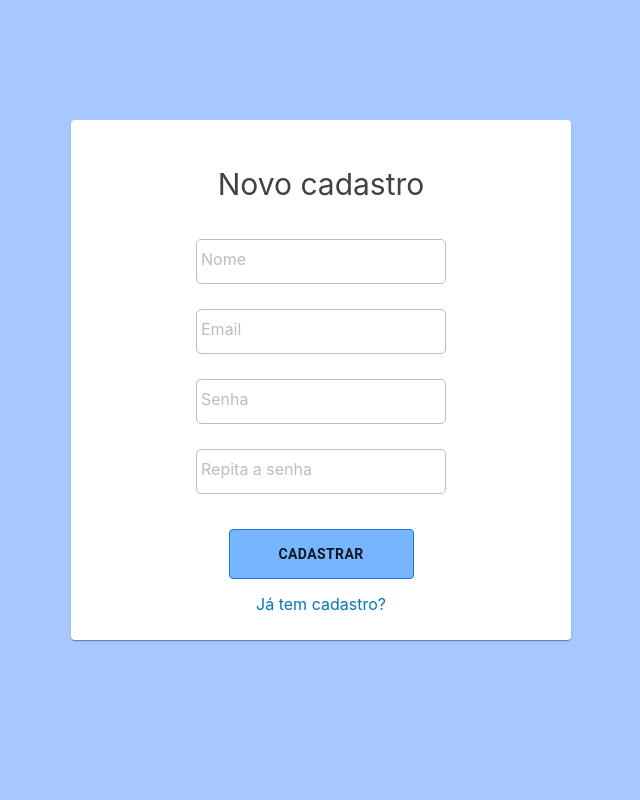
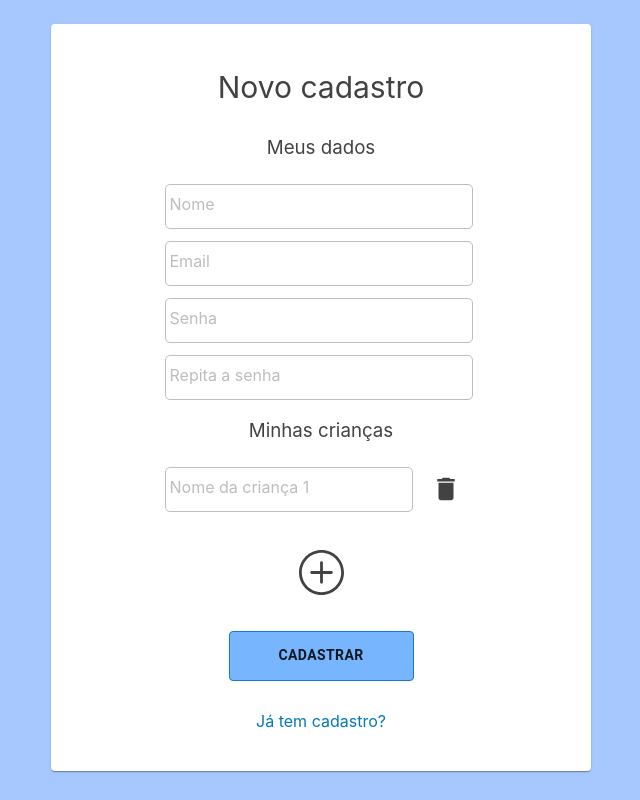
Before and after one commit to Game-Time-Control/Game-Time-Control.github.io, a React (Create React App) app: page /register in a window 1280 px wide. Shown: the whole page, without its empty margins (319-959 px from the left). Built offline with nearby package versions, Linux system fonts and the light colour scheme.

Commit message:
now in register is possible added more children

```diff
--- a/src/components/header/header.component.jsx
+++ b/src/components/header/header.component.jsx
@@ -52,9 +52,9 @@ export default function Header() {
                     <Typography className={classes.title} variant="h6" noWrap>
 
                     </Typography>
-                    <IconButton component={Link} to='/settings'>
-                        <Settings className={classes.icons}/>
-                    </IconButton>
+                    {/*<IconButton component={Link} to='/settings'>*/}
+                    {/*    <Settings className={classes.icons}/>*/}
+                    {/*</IconButton>*/}
                     <IconButton component={Button} onClick={onLogOut}>
                         <LogOut className={classes.icons}/>
                     </IconButton>
--- a/src/pages/child-config/child-config.component.jsx
+++ b/src/pages/child-config/child-config.component.jsx
@@ -416,7 +416,7 @@ export default function ChildConfigPage(props) {
             <AppBar position="static">
                 <Tabs value={value} onChange={handleChange} aria-label="simple tabs example" centered>
                     <Tab label="Calendário" {...a11yProps(0)} />
-                    <Tab label="Jogos" {...a11yProps(1)} />
+                    {/*<Tab label="Jogos" {...a11yProps(1)} />*/}
                 </Tabs>
             </AppBar>
             <ChildConfig value={value} index={tabs.CHILD} CHILD={tabs.CHILD} days={childInfo} childName={childName}
@@ -424,7 +424,7 @@ export default function ChildConfigPage(props) {
                          call={call} handleSubmit={handleSubmit} deleteChild={deleteChildModal} childColor={childColor}
                          select={select} enableToggle={enableToggle}
                          disableToggle={disableToggle}/>
-            <GameConfig value={value} index={tabs.GAME} GAME={tabs.GAME}/>
+            {/*<GameConfig value={value} index={tabs.GAME} GAME={tabs.GAME}/>*/}
             {popUp.popUp ?
                 <PopUp title={popUp.popUpTitle} string={popUp.popUpText} success={popUp.success} route={popUp.route}
                        acceptable={popUp.acceptable} acceptFunction={deleteChild}
--- a/src/pages/register/register.component.jsx
+++ b/src/pages/register/register.component.jsx
@@ -2,10 +2,12 @@ import React, {useEffect} from 'react'
 import {Link} from "react-router-dom";
 
 /* Styles */
-import {SignInContainer, SignInLogo, AlignContainer, SignInContainerInside, ButtonsBarContainer, FormInputContainer, FormInputLabel, GroupContainer, Title} from './register.styles'
+import {SignInContainer, SignInLogo, AlignContainer, SignInContainerInside, ButtonsBarContainer, Row, Subtitle, FormInputContainer, FormInputLabel, GroupContainer, Title} from './register.styles'
 
 /* Material UI */
 import Container from "@material-ui/core/Container";
+import Button from "@material-ui/core/Button";
+import Tooltip from "@material-ui/core/Tooltip";
 
 /* Icon */
 import TimeControl from "../../assets/timeControl.png";
@@ -13,6 +15,11 @@ import TimeControl from "../../assets/timeControl.png";
 /* Components */
 import CustomButton from "../../components/custom-button/custom-button.component";
 import PopUp from "../../components/popup/popup.component";
+
+/* Icon */
+import {ReactComponent as More} from "../../assets/plus.svg";
+import IconButton from "@material-ui/core/IconButton";
+import DeleteIcon from '@material-ui/icons/Delete';
 
 function FormInput({ handleChange, label, ...otherProps }) {
     return (
@@ -32,6 +39,7 @@ export default function RegisterPage() {
     const [email, setEmail] = React.useState('');
     const [password, setPassword] = React.useState('');
     const [repeatPassword, setRepeatPassword] = React.useState('');
+    const [children, setChildren] = React.useState(['']);
 
     const [popUp, setPopUp] = React.useState({
         popUp: false,
@@ -41,14 +49,31 @@ export default function RegisterPage() {
         acceptable: true
     });
 
+    const addInputButton = event => {
+        event.preventDefault();
+        setChildren([...children, '']);
+    };
+
+    const handleChangeChildren = (event, index) => {
+        children[index] = event.target.value;
+        setChildren([...children]);
+    };
+
+    const handleChangeInputRemove = (e, position) => {
+        if(children.length > 1) {
+            setChildren([...children.filter((children, index) => index !== position)])
+        }
+    }
 
     useEffect(() => {
+        console.log(children)
         document.body.style.background = "#a7c8ff";
         // Specify how to clean up after this effect:
         return function cleanup() {
             document.body.style.backgroundImage = "none";
         };
-    }, []);
+
+    }, [children]);
 
     const handleSubmit = async event => {
         event.preventDefault();
@@ -81,6 +106,13 @@ export default function RegisterPage() {
         // }
     };
 
+    const styles = {
+        largeIcon: {
+            width: 60,
+            height: 60,
+        },
+    };
+
     const handleChange = event => {
         const {value, name} = event.target;
         if (name === 'password')
@@ -100,9 +132,9 @@ export default function RegisterPage() {
                     <SignInContainerInside>
                         <SignInLogo src={TimeControl}/>
                         <Title> Novo cadastro </Title>
-
+                        <Subtitle> Meus dados </Subtitle>
                         <form onSubmit={handleSubmit}>
-                            <div style={{width: '250px'}}>
+                            <div >
                                 <FormInput
                                     name='name'
                                     type='text'
@@ -137,6 +169,36 @@ export default function RegisterPage() {
                                     required
                                     autocomplete="new-password"
                                 />
+                                <Subtitle> Minhas crianças </Subtitle>
+                                {
+                                    children.map((child, index) => (
+                                        <Row key={index}>
+                                            <div>
+                                                <FormInput
+                                                name={`name-${index}`}
+                                                type='text'
+                                                value={child}
+                                                handleChange={(e) => handleChangeChildren(e, index)}
+                                                label={`Nome da criança ${index+1}`}
+                                                required
+                                                />
+                                            </div>
+                                            <IconButton component={Button} onClick={(e) => handleChangeInputRemove(e, index)}>
+                                                <Tooltip title="Deletar criança">
+                                                    <DeleteIcon style={{width: 30, height: 30, fill: '#424242'}}/>
+                                                </Tooltip>
+                                            </IconButton>
+
+                                        </Row>
+                                    ))
+                                }
+                                <ButtonsBarContainer>
+                                    <IconButton component={Button} onClick={addInputButton}>
+                                        <Tooltip title="Adicionar criança">
+                                            <More style={{width: 45, height: 45, fill: '#424242'}}/>
+                                        </Tooltip>
+                                    </IconButton>
+                                </ButtonsBarContainer>
                                 <ButtonsBarContainer>
                                     <CustomButton type='submit' addButton> Cadastrar </CustomButton>
                                 </ButtonsBarContainer>
--- a/src/pages/register/register.styles.jsx
+++ b/src/pages/register/register.styles.jsx
@@ -2,14 +2,14 @@ import styled, { css }  from 'styled-components/macro';
 
 export const SignInContainer = styled.div`
     min-width: 500px;
-    height: 40vw;
+    height: 100%;
     border-radius: 10px;
     background-color: white;
     display: flex;
     min-height: 520px;
     box-shadow: 0px 2px 1px -1px rgba(0,0,0,0.2), 0px 1px 1px 0px rgba(0,0,0,0.14), 0px 1px 3px 0px rgba(0,0,0,0.12);
     border-radius: 4px;
-    overflow: hidden;
+    padding: 20px;
     display: flex;
     justify-content: center;
     color: rgba(0, 0, 0, 0.87);
@@ -34,7 +34,8 @@ export const AlignContainer = styled.div`
     align-items: center;
     align-self: center;
     flex-direction: column;
-    padding-top: 15vh;
+    padding-top: 3vh;
+    padding-bottom: 3vh;
 `;
 
 const subColor = '#bdbdbd';
@@ -65,7 +66,7 @@ export const FormInputContainer = styled.input`
     height: 23px;
     border-radius: 5px;
     border: 1px solid ${subColor};
-    margin: 25px 0;
+    margin: 12px 0;
 
 
     &:focus {
@@ -110,7 +111,7 @@ export const SignInContainerInside = styled.div`
 export const ButtonsBarContainer = styled.div`
     display: flex;
     justify-content: center;
-    margin: 5px;
+    margin: 20px;
 `;
 
 export const SignInLogo = styled.img`
@@ -133,3 +134,17 @@ export const Title = styled.h2`
   margin-bottom: 1vw;
   font-weight: normal;
 `;
+
+export const Subtitle = styled.h3`
+  text-align: center;
+  color: #424242;
+  margin-bottom: 1vw;
+  font-weight: normal;
+`;
+
+export const Row = styled.div`
+  display: flex;
+  flex-direction: row;
+  justify-content: center;
+  align-items: center;
+`;
```
